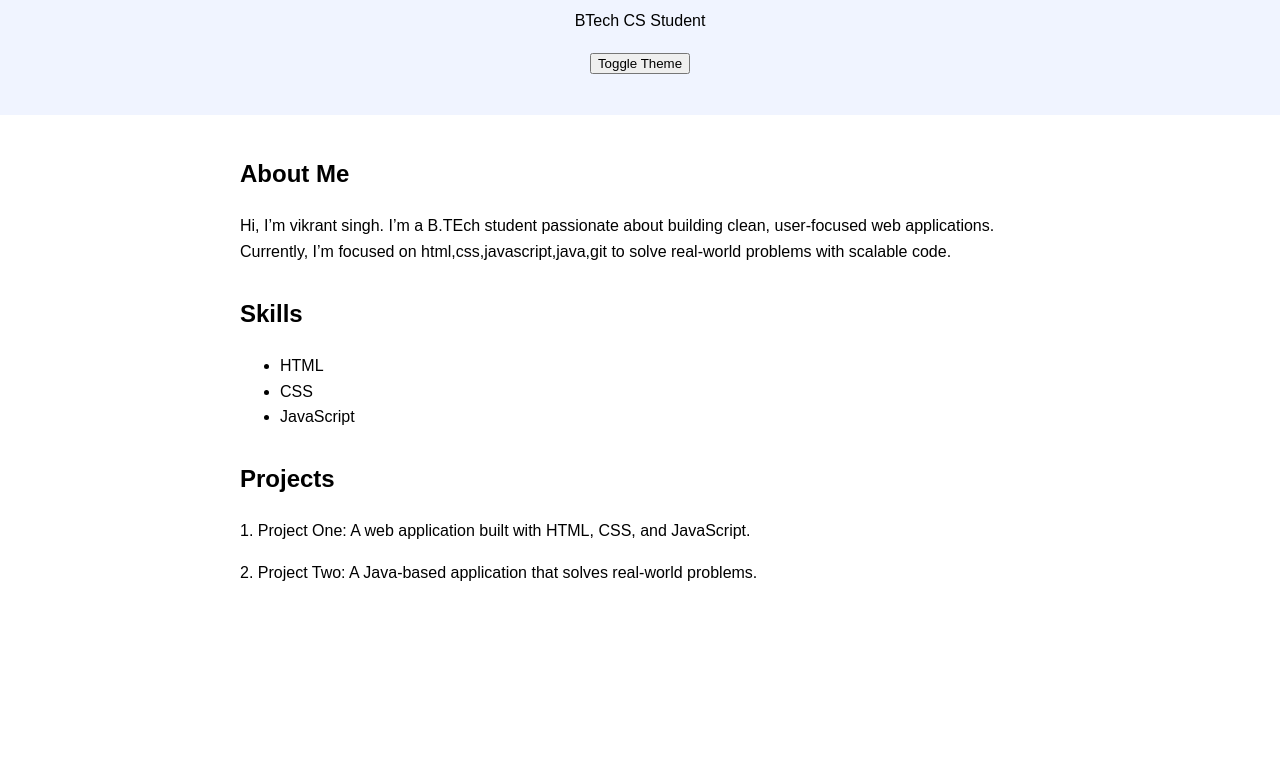
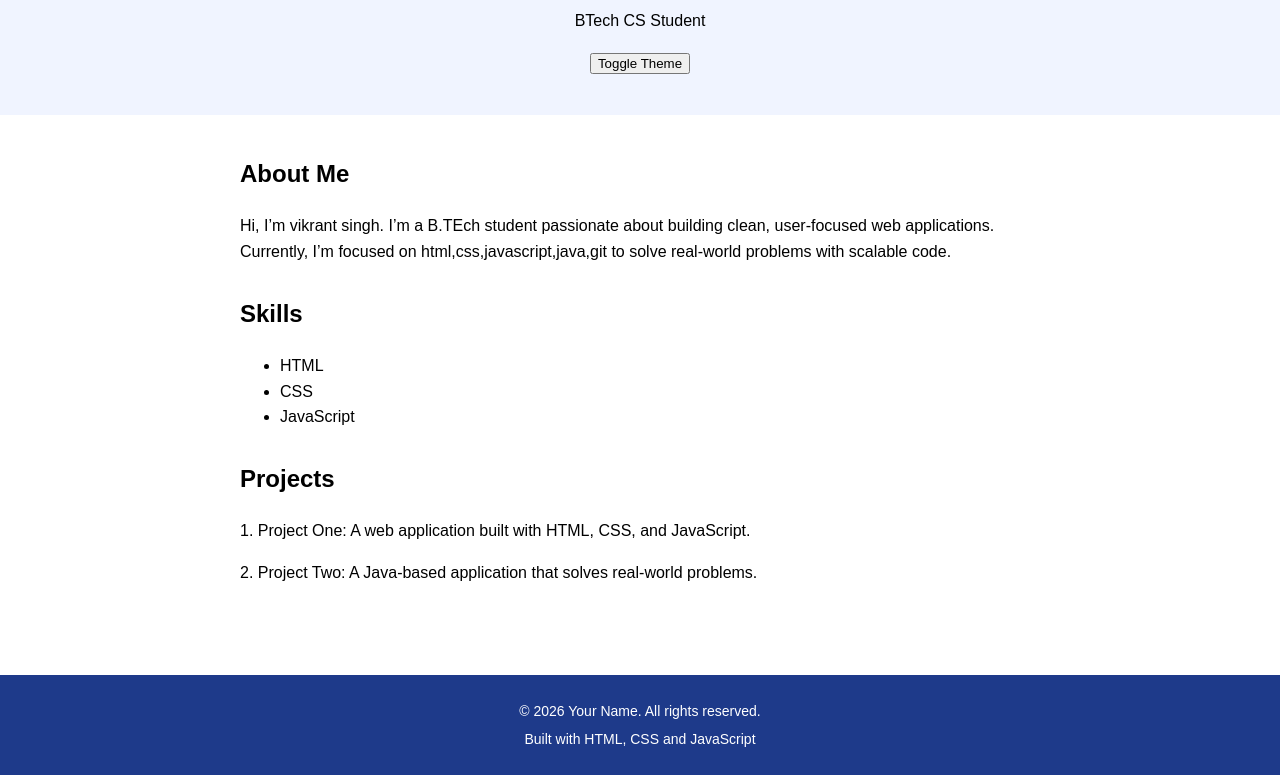
Before and after one commit to vikrantsingh3024/GitHub-practical-test, a plain HTML site: page index.html in a window 1280 px wide. Shown: the part 188-963 px from the top of the page. Before the commit the page ends 823 px from the top, so only its background shows below. Drawn offline with Linux system fonts and the light colour scheme.

Commit message:
added footer via new branch i.e feature-footer

```diff
--- a/index.html
+++ b/index.html
@@ -39,7 +39,10 @@ I’m a B.TEch student passionate about building clean, user-focused web applica
     </section>
   </main>
 
-  <!-- FOOTER GOES HERE -->
+  <footer class="footer">
+  <p>&copy; 2026 Your Name. All rights reserved.</p>
+  <p>Built with HTML, CSS and JavaScript</p>
+</footer>
   <script src="script.js"></script>
 </body>
 </html>
--- a/style.css
+++ b/style.css
@@ -40,7 +40,18 @@ html { scroll-behavior: smooth; }
 
 
 
-/* ===== FOOTER STYLES GO BELOW THIS LINE ===== */
+.footer {
+  text-align: center;
+  padding: 20px;
+  background: #1e3a8a;
+  color: #fff;
+  margin-top: 40px;
+}
+
+.footer p {
+  margin: 5px 0;
+  font-size: 14px;
+}
 
 body.dark { background: #1e1e2e; color: #fff; }
 body.dark header { background: #2a2a3d; }
```
